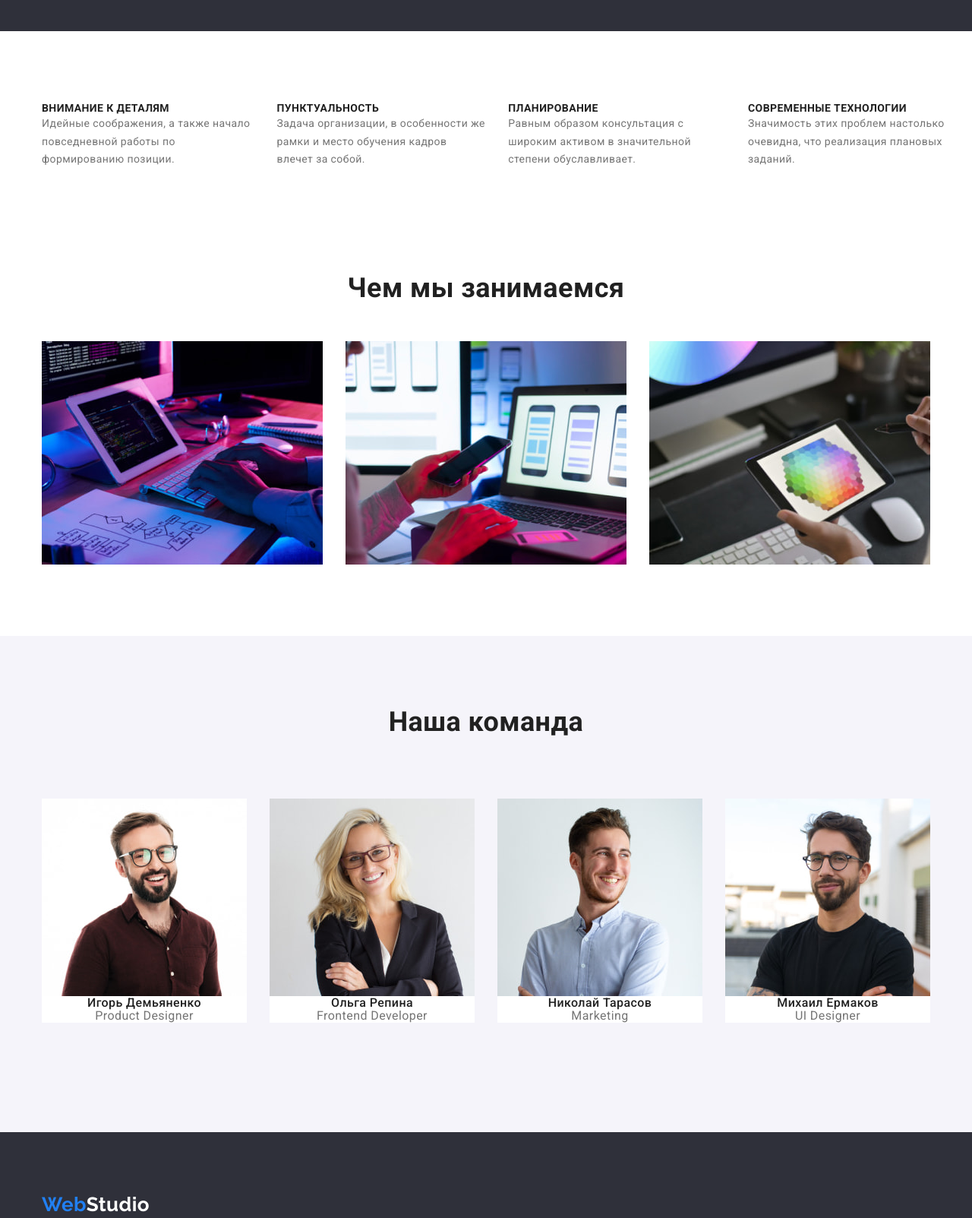
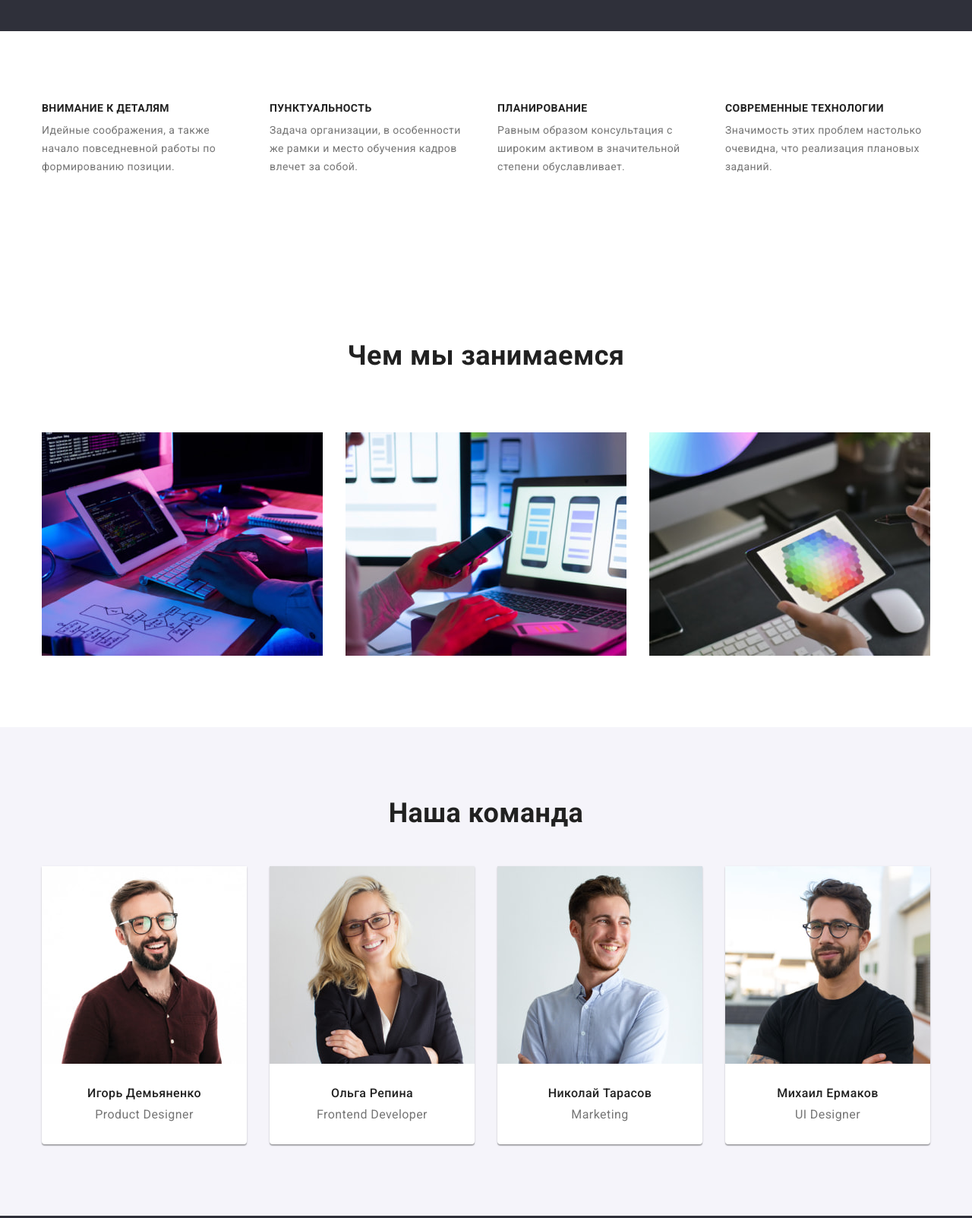
Before and after one commit to Dzenkinstone/homework-3, a plain HTML site: page index.html in a window 1280 px wide. Shown: the part 640-2243 px from the top of the page at 76% size. Drawn offline with nearby package versions, Linux system fonts and the light colour scheme.

Commit message:
homework-3

```diff
--- a/css/style.css
+++ b/css/style.css
@@ -15,6 +15,8 @@
 
   /* others */
   --border: 1px solid #eeeeee;
+  --background-color: #f5f4fa;
+  --border-radius: 4px;
 }
 
 body {
@@ -167,13 +169,6 @@ address {
   text-transform: uppercase;
 }
 
-.what-we-do-title,
-.section-title {
-  text-align: center;
-  font-size: 36px;
-  line-height: 1.1;
-}
-
 .main-btn {
   padding: 10px 32px;
   font-family: var(--main-font);
@@ -202,30 +197,19 @@ address {
 
 .peculiarities-column {
   display: flex;
-  min-width: 1200px;
-  min-height: 101px;
   gap: 30px;
 }
 
 .peculiarities-item-column {
-  min-width: 270px;
-  min-height: 101px;
-}
-
-.peculiarities-title-column {
-  min-height: 16px;
+  width: 270px;
 }
 
 .peculiarities-title {
+  margin-bottom: 10px;
   font-weight: 700;
   font-size: 14px;
   line-height: 1.1;
   text-transform: uppercase;
-}
-
-.peculiarities-text-column {
-  min-width: 270px;
-  min-height: 75px;
 }
 
 .peculiarities-text {
@@ -236,14 +220,16 @@ address {
 
 /*What we do*/
 
-.what-we-do-title-list {
-  margin-bottom: 50px;
+.what-we-do-title {
+  text-align: center;
+  font-size: 36px;
+  line-height: 1.1;
 }
 
 .what-we-do-list {
+  padding-top: 50px;
   display: flex;
   gap: 30px;
-  margin-bottom: 94px;
 }
 
 /*Our Team*/
@@ -252,25 +238,21 @@ address {
   background-color: var(--grey-bg-cl);
 }
 
-.our-team-container {
-  padding-bottom: 50px;
-}
-
 .our-team-title {
-  padding-top: 94px;
+  margin: 0 50px;
   text-align: center;
   font-size: 36px;
   line-height: 1.1;
 }
 
 .our-team-list {
-  padding-bottom: 94px;
-  padding-top: 50px;
+  margin-top: 50px;
   display: flex;
   gap: 30px;
 }
 
 .our-team-stuff {
+  margin-bottom: 10px;
   text-align: center;
   font-weight: 500;
   font-size: 16px;
@@ -286,26 +268,33 @@ address {
 
 .our-team-item {
   background-color: #ffffff;
+  box-shadow: 0px 1px 3px rgba(0, 0, 0, 0.12), 0px 1px 1px rgba(0, 0, 0, 0.14),
+    0px 2px 1px rgba(0, 0, 0, 0.2);
+  border-radius: 0px 0px 4px 4px;
+}
+
+.our-team-container {
+  padding: 30px 0;
 }
 
 /*Footer*/
 
 .footer {
-  padding-top: 80px;
-  padding-bottom: 60px;
+  padding: 60px 0;
   background-color: var(--black-bg-cl);
 }
 
 .footer-address {
   font-style: normal;
+  margin-top: 20px;
 }
 
 .footer-list {
   padding-top: 20px;
 }
 
-.footer-item {
-  padding-bottom: 9px;
+.footer-item:not(:last-child) {
+  margin-bottom: 9px;
 }
 
 .footer-link {
@@ -333,28 +322,28 @@ address {
 }
 
 /*Portfolio*/
-
-.portfolio {
-  margin-bottom: 94px;
-}
-
 .portfolio-btn-list {
+  margin-left: 280px;
   display: flex;
-  padding-top: 94px;
-  padding-bottom: 34px;
-  padding-left: 317px;
   gap: 8px;
 }
 
 .portfolio-btn {
+  display: flex;
+  padding: 6px 22px;
+  box-shadow: 0px 3px 1px rgba(0, 0, 0, 0.1), 0px 1px 2px rgba(0, 0, 0, 0.08),
+    0px 2px 2px rgba(0, 0, 0, 0.12);
+  border: none;
+  background-color: var(--background-color);
+  border-radius: var(--border-radius);
   font-family: var(--main-font);
+  text-align: center;
   font-weight: 500;
   font-size: 16px;
   line-height: 1.6;
   letter-spacing: 0.03em;
   cursor: pointer;
   color: #212121;
-  background-color: #f5f4fa;
 }
 
 .portfolio-btn:hover,
@@ -371,16 +360,19 @@ address {
 .portfolio-list {
   display: flex;
   flex-wrap: wrap;
-  gap: 26px;
+  gap: 30px;
+  padding-top: 50px;
 }
 
-.portfolio-padding {
-  padding-bottom: 4px;
-  padding-left: 24px;
+.portfolio-text-padding {
+  padding: 20px 24px;
+}
+
+.border-column {
+  border: var(--border);
 }
 
 .portfolio-item {
-  border: var(--border);
   background-color: #ffffff;
 }
 
--- a/index.html
+++ b/index.html
@@ -29,9 +29,7 @@
     <!--Header-->
     <header class="header">
       <div class="container header-container">
-        <a class="site-logo link" href="./index.html"
-          ><span class="letter">Web</span>Studio</a
-        >
+        <a class="site-logo link" href="./index.html"><span class="letter">Web</span>Studio</a>
         <nav class="header-nav">
           <ul class="header-list list">
             <li>
@@ -54,9 +52,7 @@
             >
           </li>
           <li>
-            <a
-              class="header-e-mail contacts-color link"
-              href="tel:+380961111111"
+            <a class="header-e-mail contacts-color link" href="tel:+380961111111"
               >+38 096 111 11 11</a
             >
           </li>
@@ -76,53 +72,37 @@
         <div class="container">
           <h2 class="hidden">Особенности нашей компании</h2>
           <ul class="list peculiarities-column">
-            <li class="link peculiarities-item-column">
-              <h3 class="peculiarities-title peculiarities-title-column">
-                Внимание к деталям
-              </h3>
-              <p class="peculiarities-text peculiarities-text-column">
-                Идейные соображения, а также начало повседневной работы по
-                формированию позиции.
+            <li class="peculiarities-item-column">
+              <h3 class="peculiarities-title">Внимание к деталям</h3>
+              <p class="peculiarities-text">
+                Идейные соображения, а также начало повседневной работы по формированию позиции.
               </p>
             </li>
-            <li class="link peculiarities-item-column">
-              <h3 class="peculiarities-title peculiarities-title-column">
-                Пунктуальность
-              </h3>
-              <p class="peculiarities-text peculiarities-text-column">
-                Задача организации, в особенности же рамки и место обучения
-                кадров влечет за собой.
+            <li class="peculiarities-item-column">
+              <h3 class="peculiarities-title">Пунктуальность</h3>
+              <p class="peculiarities-text">
+                Задача организации, в особенности же рамки и место обучения кадров влечет за собой.
               </p>
             </li>
-            <li class="link peculiarities-item-column">
-              <h3 class="peculiarities-title peculiarities-title-column">
-                Планирование
-              </h3>
-              <p class="peculiarities-text peculiarities-text-column">
-                Равным образом консультация с широким активом в значительной
-                степени обуславливает.
+            <li class="peculiarities-item-column">
+              <h3 class="peculiarities-title">Планирование</h3>
+              <p class="peculiarities-text">
+                Равным образом консультация с широким активом в значительной степени обуславливает.
               </p>
             </li>
-            <li class="link peculiarities-item-column">
-              <h3 class="peculiarities-title peculiarities-title-column">
-                Современные технологии
-              </h3>
-              <p class="peculiarities-text peculiarities-text-column">
-                Значимость этих проблем настолько очевидна, что реализация
-                плановых заданий.
+            <li class="peculiarities-item-column">
+              <h3 class="peculiarities-title">Современные технологии</h3>
+              <p class="peculiarities-text">
+                Значимость этих проблем настолько очевидна, что реализация плановых заданий.
               </p>
             </li>
           </ul>
         </div>
       </section>
       <!--What we do-->
-      <section class="what-we-do">
+      <section class="what-we-do section">
         <div class="container">
-          <ul class="list"">
-            <li class="what-we-do-title-list">
           <h2 class="what-we-do-title">Чем мы занимаемся</h2>
-            </li>
-          </ul>
           <ul class="what-we-do-list list">
             <li class="what-we-do-item link">
               <img
@@ -155,8 +135,8 @@
         </div>
       </section>
       <!--Our team-->
-      <section class="our-team">
-        <div class="container our-team-container">
+      <section class="our-team section">
+        <div class="container">
           <h2 class="our-team-title">Наша команда</h2>
           <ul class="our-team-list list">
             <li class="our-team-item link">
@@ -167,8 +147,10 @@
                 width="270"
                 height="260"
               />
+              <div class="our-team-container">
                 <h3 class="our-team-stuff">Игорь Демьяненко</h3>
                 <p class="our-team-professions">Product Designer</p>
+              </div>
             </li>
             <li class="our-team-item link">
               <img
@@ -178,8 +160,10 @@
                 width="270"
                 height="260"
               />
+              <div class="our-team-container">
                 <h3 class="our-team-stuff">Ольга Репина</h3>
                 <p class="our-team-professions">Frontend Developer</p>
+              </div>
             </li>
             <li class="our-team-item link">
               <img
@@ -189,8 +173,10 @@
                 width="270"
                 height="260"
               />
+              <div class="our-team-container">
                 <h3 class="our-team-stuff">Николай Тарасов</h3>
                 <p class="our-team-professions">Marketing</p>
+              </div>
             </li>
             <li class="our-team-item link">
               <img
@@ -200,8 +186,10 @@
                 width="270"
                 height="260"
               />
+              <div class="our-team-container">
                 <h3 class="our-team-stuff">Михаил Ермаков</h3>
                 <p class="our-team-professions">UI Designer</p>
+              </div>
             </li>
           </ul>
         </div>
```
Also changed, not shown: portfolio.html (+39 -15 lines). Lines whose indentation alone changed are shown as unchanged.
